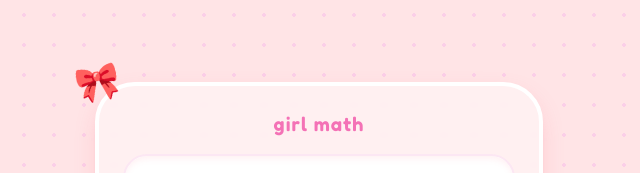
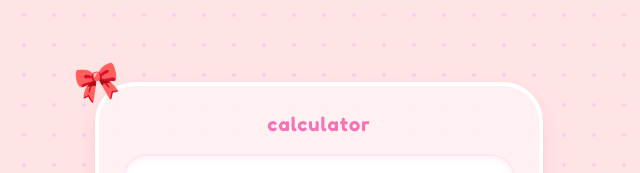
Before and after one commit to yuvikavarun/girl-math, a plain HTML site: page index.html in a window 1280 px wide. Shown: the top 173 px of the page, 321-961 px from the left. Drawn offline with nearby package versions, Linux system fonts and the light colour scheme.

Commit message:
Update index.html

```diff
--- a/index.html
+++ b/index.html
@@ -91,7 +91,7 @@
 
         <!-- Header -->
         <div class="text-center mb-4">
-            <h1 class="text-xl font-semibold tracking-wider text-pink-400">girl math <span class="text-sm text-pink-300"></span></h1>
+            <h1 class="text-xl font-semibold tracking-wider text-pink-400">calculator <span class="text-sm text-pink-300"></span></h1>
         </div>
 
         <!-- Display -->
```
